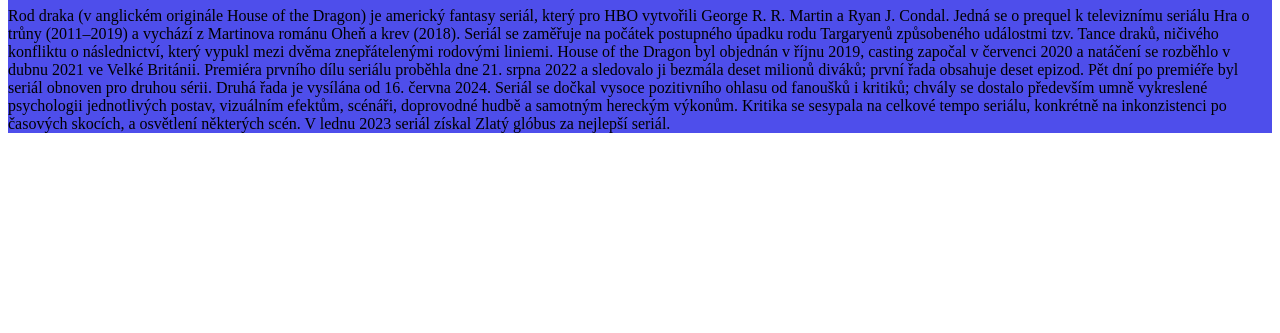
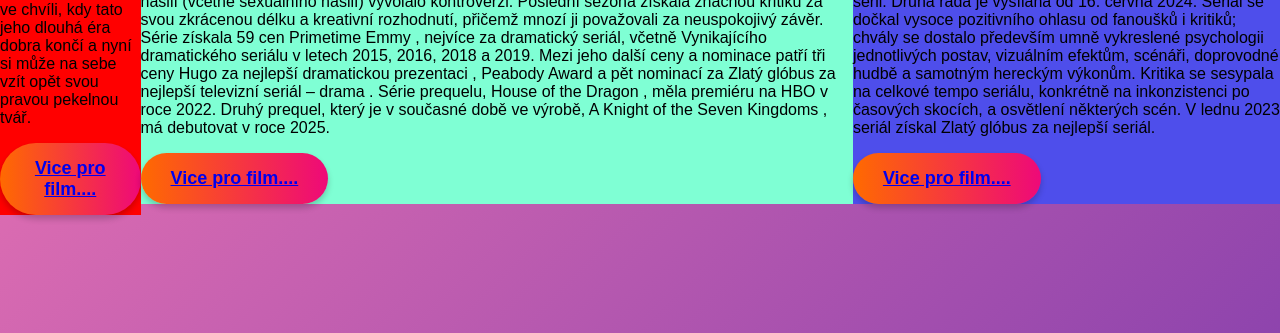
Before and after one commit to AndriiPalyvoda08/DIV-ID, a plain HTML site: page index.html in a window 1280 px wide. Shown: the part 467-800 px from the top of the page. Drawn offline with Linux system fonts and the light colour scheme.

Commit message:
Add files via upload

```diff
--- a/index.html
+++ b/index.html
@@ -12,6 +12,7 @@
         <p>Alternativní příběh Santa Clause, který je ve skutečnosti Satanem. Anděl vyhrál sázku s ďáblem před jedním miléniem
              – tisící roky a v důsledku toho musel být satan hodný a konat dobré skutky.
              Děj se odehrává právě ve chvíli, kdy tato jeho dlouhá éra dobra končí a nyní si může na sebe vzít opět svou pravou pekelnou tvář.</p>
+             <button id="stylish-button"><a href = "https://cs.wikipedia.org/wiki/%C4%8E%C3%A1belsk%C3%BD_Santa" target="_blank">Vice pro film....</a></button>
     </div>
     <div id="Hra">
         <h1>Hra o trůny</h1>
@@ -34,6 +35,7 @@
             Peabody Award a pět nominací za Zlatý glóbus za nejlepší televizní seriál – drama .
             Série prequelu, House of the Dragon , měla premiéru na HBO v roce 2022.
             Druhý prequel, který je v současné době ve výrobě, A Knight of the Seven Kingdoms , má debutovat v roce 2025.</p>
+            <button id="stylish-button"><a href = "https://cs.wikipedia.org/wiki/Hra_o_tr%C5%AFny" target="_blank">Vice pro film....</a></button>
     </div>
     <div id="Rod">
         <h1>Rod draka</h1>
@@ -48,6 +50,7 @@
              vizuálním efektům, scénáři, doprovodné hudbě a samotným hereckým výkonům. Kritika se sesypala na celkové tempo seriálu, konkrétně na inkonzistenci po časových skocích,
              a osvětlení některých scén.
              V lednu 2023 seriál získal Zlatý glóbus za nejlepší seriál.</p>
+             <button id="stylish-button"><a href = "https://cs.wikipedia.org/wiki/Rod_draka" target="_blank">Vice pro film....</a></button>
     </div>
 </body>
 </html>
--- a/style.css
+++ b/style.css
@@ -1,3 +1,12 @@
+body{
+    font-family: Arial, Helvetica, sans-serif;
+    display: flex;
+    justify-content: center;
+    align-items: center;
+    height: 100vh;
+    margin: 0;
+    background: linear-gradient(135deg, #ff7eb3, #8e44ad);
+}
 #Santa{
     background-color: red;
 }
@@ -7,3 +16,16 @@
 #Rod{
     background-color: rgb(78, 78, 235);
 }
+#stylish-button{
+    background: linear-gradient(90deg, #ff6a00, #ee0979);
+    color: white;
+    font-size: 18px;
+    font-weight: bold;
+    padding: 15px 30px;
+    border: none;
+    border-radius: 50px;
+    cursor: pointer;
+    box-shadow: 0 4px 6px rgba(0, 0, 0, 0.2);
+    transition: all 0.3s ease;
+}
+#stylish-button: hover
```
